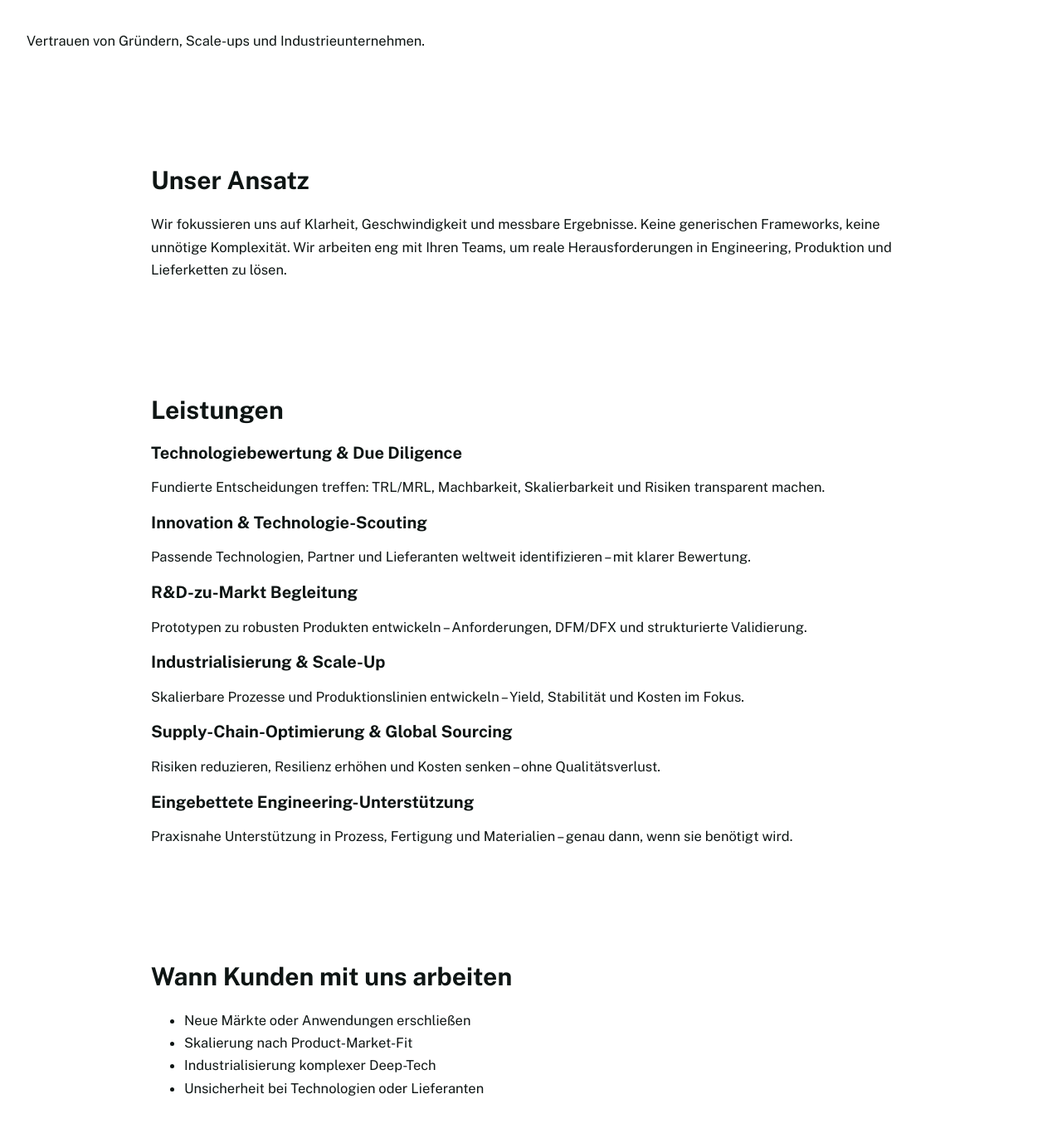
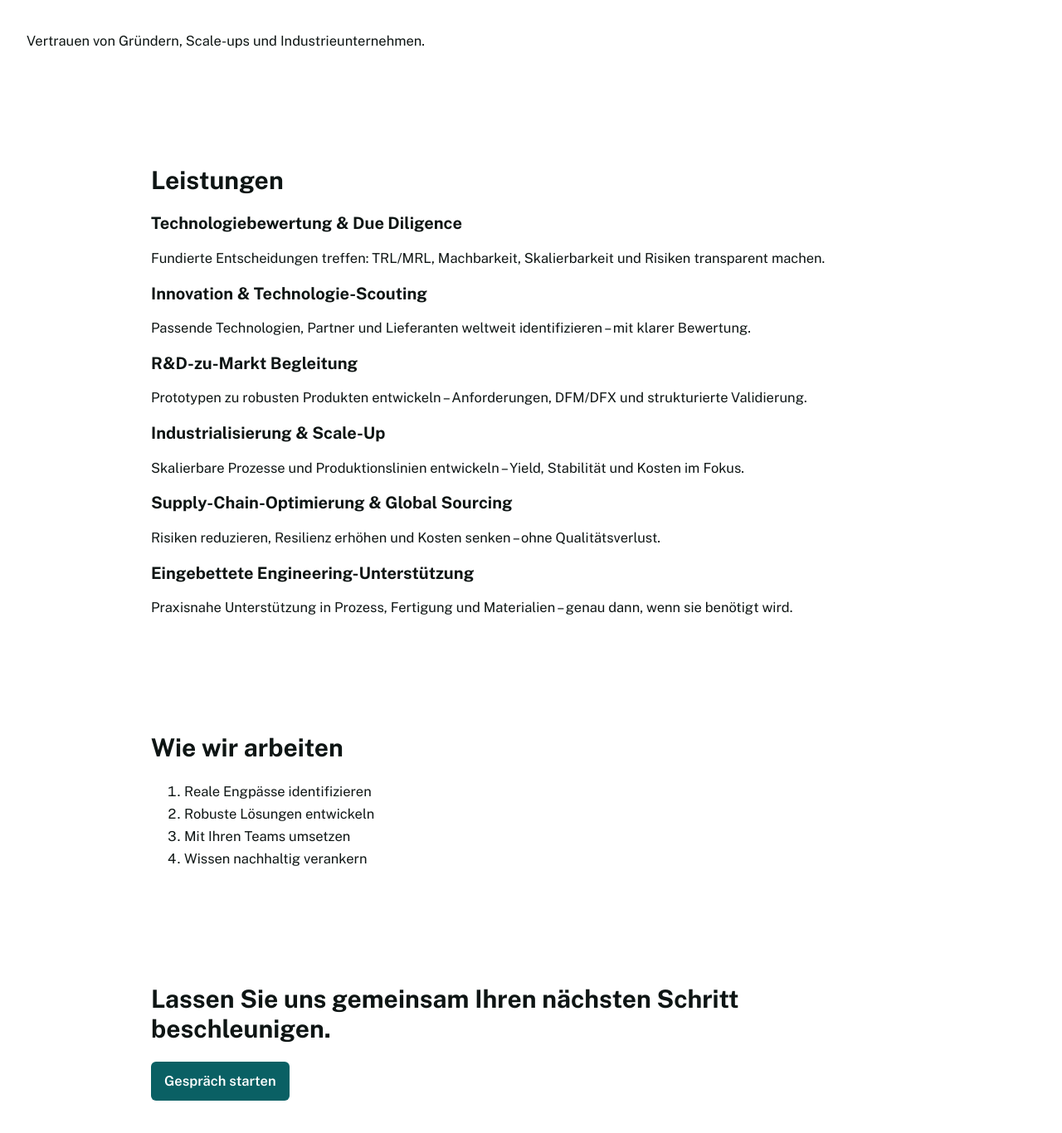
Before and after one commit to raphaelheeb/vaira-advisory, a Jekyll site: the page built from de/services/index.html, in a window 1280 px wide and 1400 px high, scrolled down 576 px. Shown: the top 1366 px of the window at 83% size. Built offline with Jekyll 4.4.1, drawn with Linux system fonts in a browser that asks for light colours.

Commit message:
Update index.html

```diff
--- a/de/services/index.html
+++ b/de/services/index.html
@@ -12,18 +12,12 @@
     <div class="hero-grid">
 
       <div class="hero-left">
-        <h1 class="hero-title">
-          Praxisnahes Engineering & Industrialisierung
-        </h1>
-
+        <h1 class="hero-title">Praxisnahes Engineering & Industrialisierung</h1>
         <p class="hero-sub">
           Von der Idee bis zur fehlerfreien Serie — wir konzipieren, testen und implementieren gemeinsam mit Ihren Teams und Partnern.
         </p>
-
         <div class="hero-ctas">
-          <a class="cta-btn" href="{{ site.baseurl }}/de/contact/">
-            Gespräch starten
-          </a>
+          <a class="cta-btn" href="{{ site.baseurl }}/de/contact/">Gespräch starten</a>
         </div>
       </div>
 
@@ -40,27 +34,12 @@
 <!-- ================= TRUST ================= -->
 <section class="section trust">
   <div class="content-wrapper wrapper--wide">
-    <p class="trust-line">
-      Vertrauen von Gründern, Scale-ups und Industrieunternehmen.
-    </p>
-  </div>
-</section>
-
-<!-- ================= PHILOSOPHY ================= -->
-<section class="section philosophy">
-  <div class="content-wrapper wrapper--narrow">
-    <h2>Unser Ansatz</h2>
-
-    <p>
-      Wir fokussieren uns auf Klarheit, Geschwindigkeit und messbare Ergebnisse.
-      Keine generischen Frameworks, keine unnötige Komplexität. Wir arbeiten eng mit Ihren Teams,
-      um reale Herausforderungen in Engineering, Produktion und Lieferketten zu lösen.
-    </p>
+    <p class="trust-line">Vertrauen von Gründern, Scale-ups und Industrieunternehmen.</p>
   </div>
 </section>
 
 <!-- ================= SERVICES ================= -->
-<section class="section">
+<section id="services" class="section">
   <div class="content-wrapper wrapper--narrow">
 
     <h2>Leistungen</h2>
@@ -69,62 +48,35 @@
 
       <article class="card">
         <h3>Technologiebewertung & Due Diligence</h3>
-        <p>
-          Fundierte Entscheidungen treffen: TRL/MRL, Machbarkeit, Skalierbarkeit und Risiken transparent machen.
-        </p>
+        <p>Fundierte Entscheidungen treffen: TRL/MRL, Machbarkeit, Skalierbarkeit und Risiken transparent machen.</p>
       </article>
 
       <article class="card">
         <h3>Innovation & Technologie-Scouting</h3>
-        <p>
-          Passende Technologien, Partner und Lieferanten weltweit identifizieren – mit klarer Bewertung.
-        </p>
+        <p>Passende Technologien, Partner und Lieferanten weltweit identifizieren – mit klarer Bewertung.</p>
       </article>
 
       <article class="card">
         <h3>R&D-zu-Markt Begleitung</h3>
-        <p>
-          Prototypen zu robusten Produkten entwickeln – Anforderungen, DFM/DFX und strukturierte Validierung.
-        </p>
+        <p>Prototypen zu robusten Produkten entwickeln – Anforderungen, DFM/DFX und strukturierte Validierung.</p>
       </article>
 
       <article class="card">
         <h3>Industrialisierung & Scale-Up</h3>
-        <p>
-          Skalierbare Prozesse und Produktionslinien entwickeln – Yield, Stabilität und Kosten im Fokus.
-        </p>
+        <p>Skalierbare Prozesse und Produktionslinien entwickeln – Yield, Stabilität und Kosten im Fokus.</p>
       </article>
 
       <article class="card">
         <h3>Supply-Chain-Optimierung & Global Sourcing</h3>
-        <p>
-          Risiken reduzieren, Resilienz erhöhen und Kosten senken – ohne Qualitätsverlust.
-        </p>
+        <p>Risiken reduzieren, Resilienz erhöhen und Kosten senken – ohne Qualitätsverlust.</p>
       </article>
 
       <article class="card">
         <h3>Eingebettete Engineering-Unterstützung</h3>
-        <p>
-          Praxisnahe Unterstützung in Prozess, Fertigung und Materialien – genau dann, wenn sie benötigt wird.
-        </p>
+        <p>Praxisnahe Unterstützung in Prozess, Fertigung und Materialien – genau dann, wenn sie benötigt wird.</p>
       </article>
 
     </div>
-  </div>
-</section>
-
-<!-- ================= WHEN CLIENTS WORK WITH US ================= -->
-<section class="section">
-  <div class="content-wrapper wrapper--narrow">
-
-    <h2>Wann Kunden mit uns arbeiten</h2>
-
-    <ul class="use-case-list">
-      <li>Neue Märkte oder Anwendungen erschließen</li>
-      <li>Skalierung nach Product-Market-Fit</li>
-      <li>Industrialisierung komplexer Deep-Tech</li>
-      <li>Unsicherheit bei Technologien oder Lieferanten</li>
-    </ul>
 
   </div>
 </section>
@@ -151,9 +103,7 @@
 
     <h2>Lassen Sie uns gemeinsam Ihren nächsten Schritt beschleunigen.</h2>
 
-    <a class="cta-btn" href="{{ site.baseurl }}/de/contact/">
-      Gespräch starten
-    </a>
+    <a class="cta-btn" href="{{ site.baseurl }}/de/contact/">Gespräch starten</a>
 
   </div>
 </section>
```
